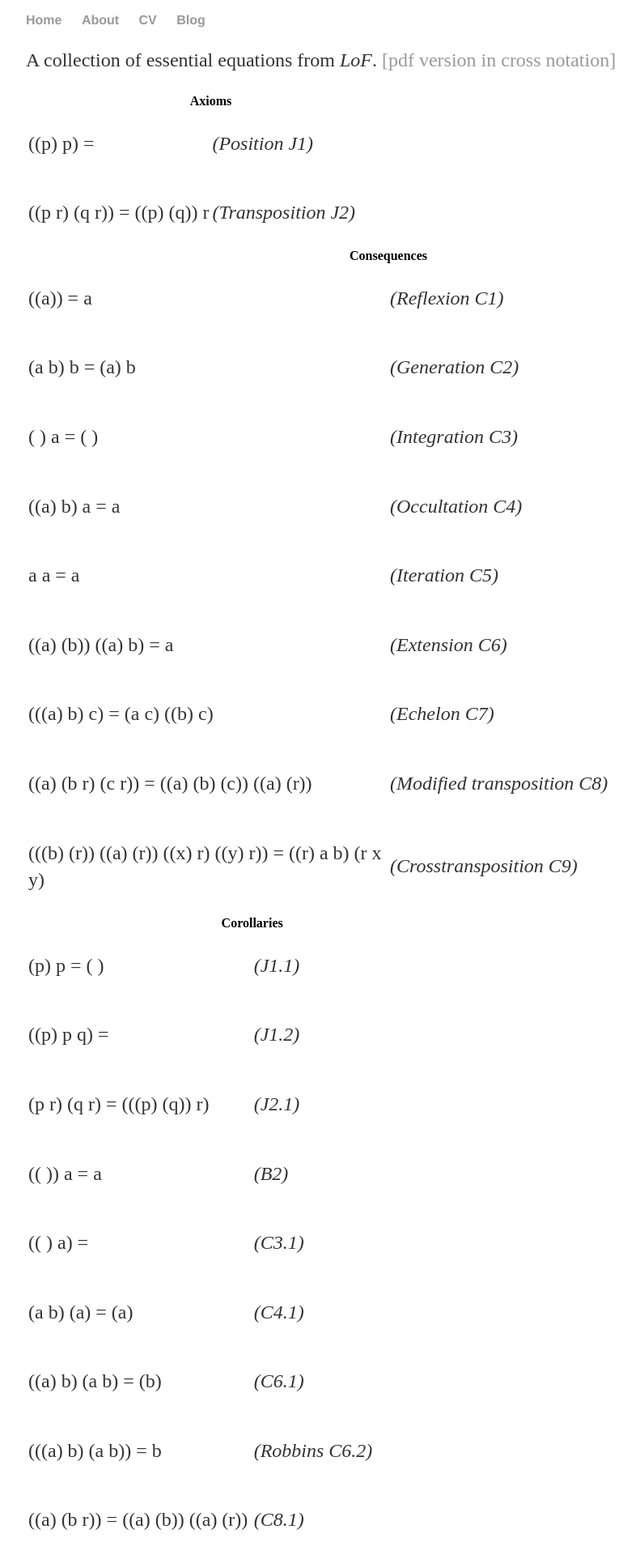
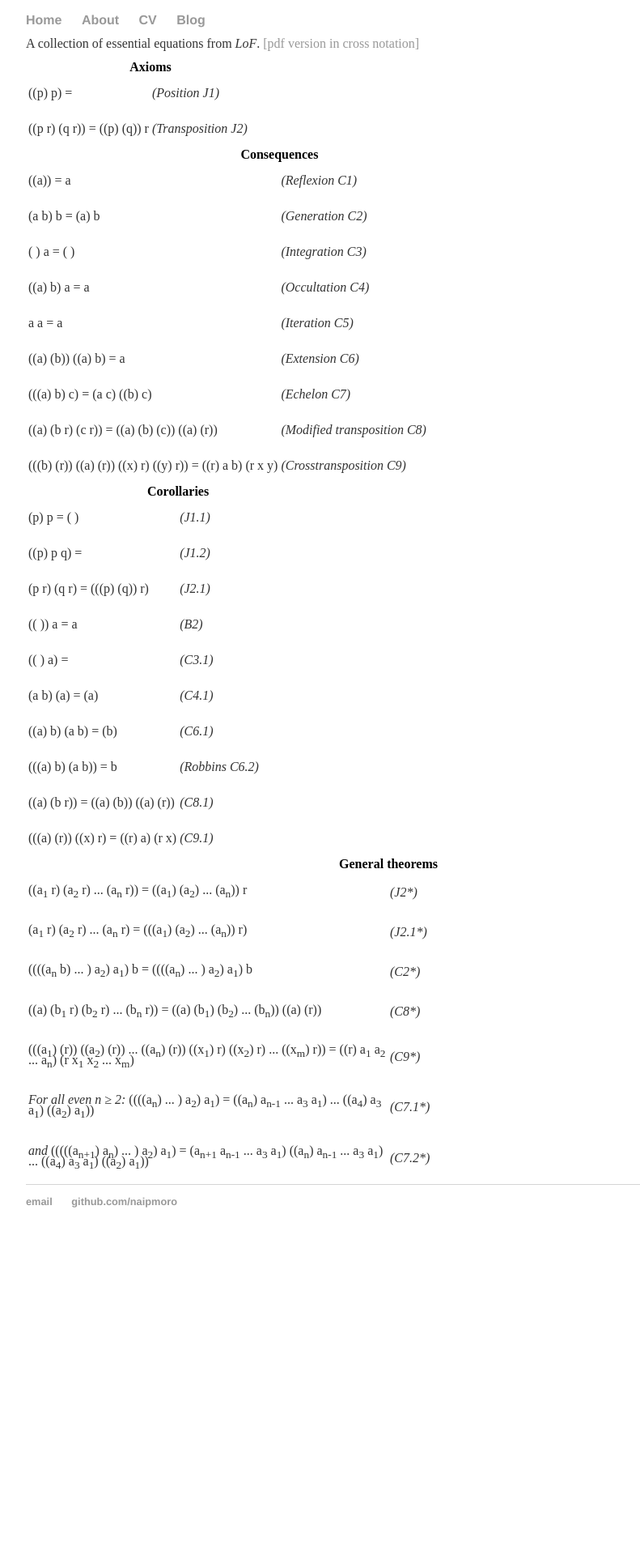
Before and after one commit to naipmoro/naipmoro.github.io, a Jekyll site: the page built from index.html, in a window 1280 px wide. Shown: the top 1920 px of the page at 81% size, without its empty margins (160-951 px from the left). Built offline with Jekyll 4.4.1, drawn with Linux system fonts in a browser that asks for light colours; after the commit the page ends 1503 px from its top, so only the background shows below that.

Commit message:
change default layout font size

```diff
--- a/css/main.css
+++ b/css/main.css
@@ -20,12 +20,12 @@ a:hover {
     text-decoration: underline;
 }
 h1 {
-    font-size: 3em;
+    font-size: 2em;
     font-family:'Helvetica', 'Arial', 'Sans-Serif';
 }
 p {
-    font-size: 1.5em;
-    line-height: 1.4em;
+    font-size: 1em;
+    line-height: 0.5em;
     color: #333;
 }
 footer {
@@ -35,7 +35,7 @@ footer {
 
 ul.posts {
     margin: 20px auto 40px;
-    font-size: 1.5em;
+    font-size: 1em;
 }
 
 ul.posts li {
```
